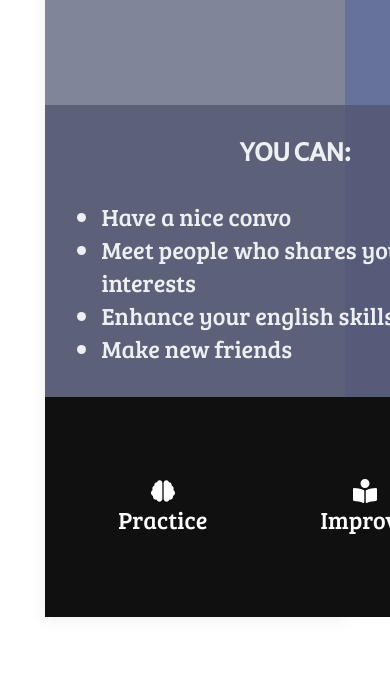
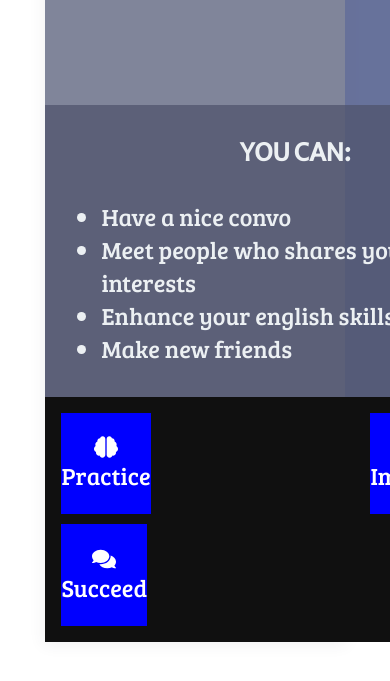
Before and after one commit to eiberham/chitchat, a React app in the folder client/: page /chat in a window 390 px wide. Shown: the part 147-828 px from the top of the page. Built offline with nearby package versions, Linux system fonts and the light colour scheme; no server answers.

Commit message:
failed attempt to make footer responsive

```diff
--- a/client/components/Footer/footer.scss
+++ b/client/components/Footer/footer.scss
@@ -4,14 +4,20 @@
   grid-area: foot;
   grid-column: 1 / -1;
   color: white;
-  display: flex;
+  /*display: flex;
   justify-content: space-around;
+  align-items: center;*/
+  display: grid;
   align-items: center;
+  grid-gap: 10px;
+  grid-template-columns: repeat(auto-fit, minmax(250px, 1fr));
 
   .item {
     background: transparent;
+    background: blue;
     height: 12vh;
-    width: 10vw;
+    width: fit-content;
+
     display: flex;
     flex-direction: column;
     align-items: center;
--- a/client/components/Login/login.scss
+++ b/client/components/Login/login.scss
@@ -6,6 +6,7 @@
   display: flex;
   flex-direction: column;
   align-items: center;
+  justify-content: stretch;
 
   span {
     font-size: 1.5rem;
--- a/client/components/Signup/index.js
+++ b/client/components/Signup/index.js
@@ -37,7 +37,7 @@ const Signup = () => {
                     const {data} = await signup({variables: {email, name, gender, password}});
                     if(data.signup){
                         actions.resetForm();
-                        history.push('/login');
+                        history.push('/');
                     }
                 }}
             />
```
Also changed, not shown: client/App.scss (+5 -2 lines).
